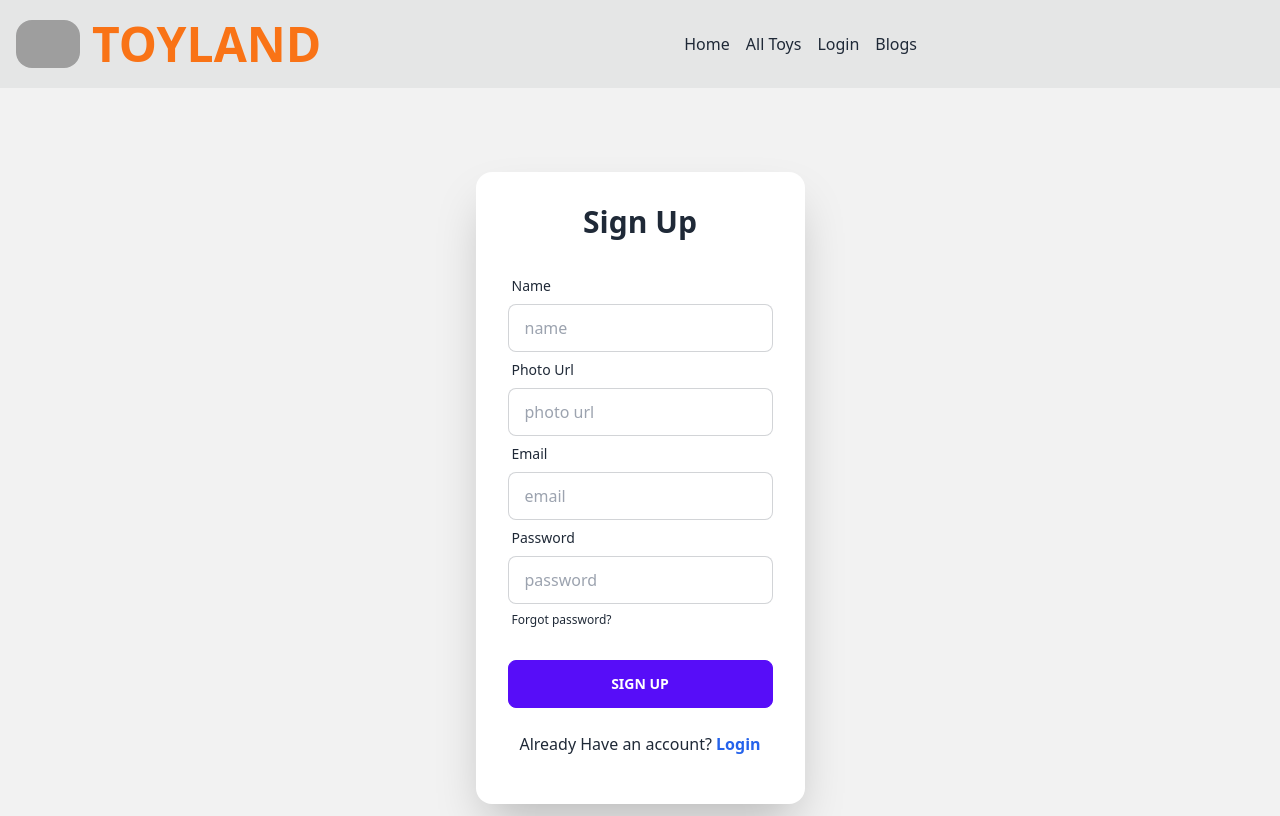
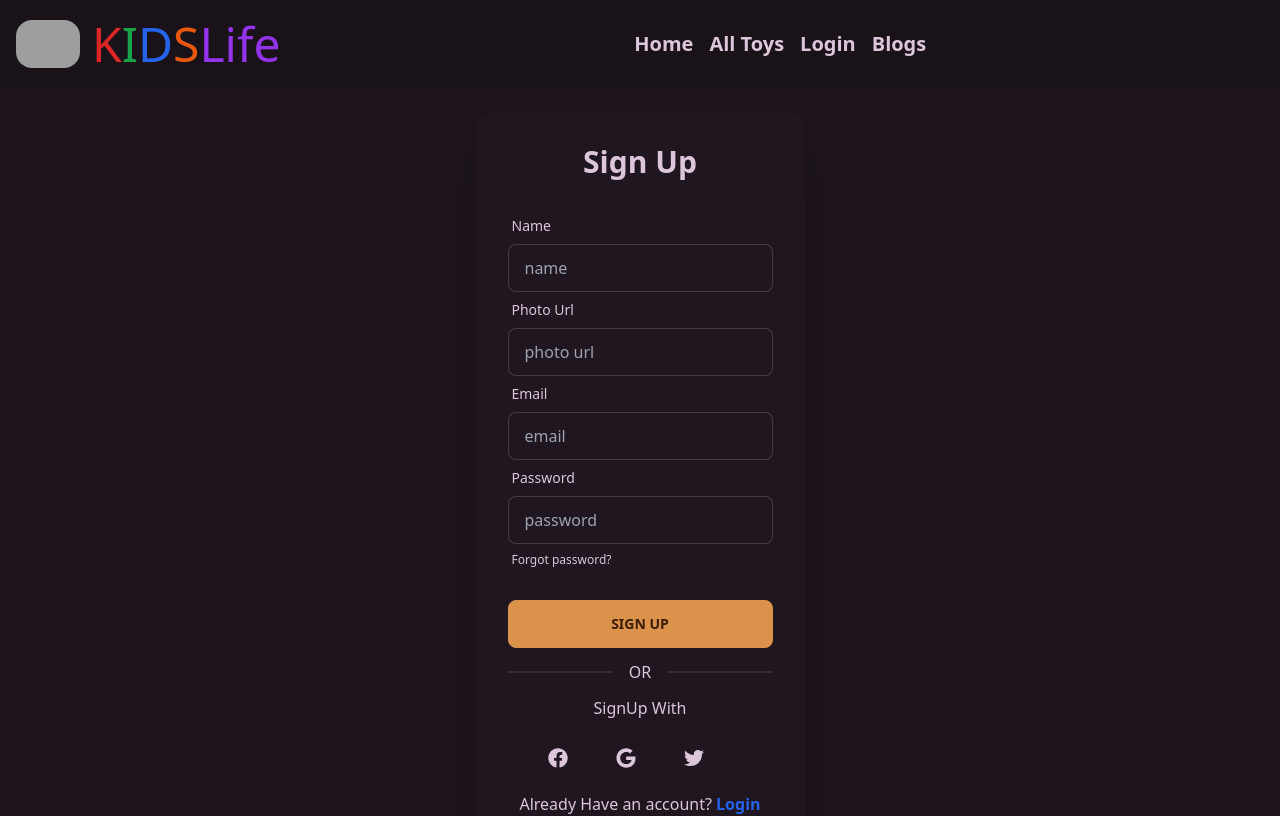
Before and after one commit to jahidcst/toy-client-side, a React (Vite) app: page /signup in a window 1280 px wide. Shown: the top 816 px of the page. Built offline with nearby package versions, Linux system fonts and the light colour scheme; no server answers; grey boxes are pictures that could not be loaded.

Commit message:
google added

```diff
--- a/index.html
+++ b/index.html
@@ -4,7 +4,7 @@
     <meta charset="UTF-8" />
     <link rel="icon" type="image/svg+xml" href="/vite.svg" />
     <meta name="viewport" content="width=device-width, initial-scale=1.0" />
-    <title>TOYLAND</title>
+    <title>KIDSLIFE</title>
   </head>
   <body>
     <div id="root"></div>
--- a/src/Login/Login.jsx
+++ b/src/Login/Login.jsx
@@ -1,10 +1,12 @@
 import { useContext } from "react";
 import { Link, useLocation, useNavigate } from "react-router-dom";
 import { AuthContext } from "../provider/AuthProvider";
+import { FaGoogle, FaFacebook, FaTwitter } from 'react-icons/fa';
+
 
 const Login = () => {
 
-  const { signIn } = useContext(AuthContext);
+  const { signIn, google } = useContext(AuthContext);
 
   const navigate = useNavigate()
   const location = useLocation()
@@ -23,8 +25,19 @@ const Login = () => {
       })
       .catch(error => console.log(error))
 
-      form.reset();
+    form.reset();
   }
+  const handleGoogle = () => {
+    google()
+        .then(result => {
+            const googleUser = result.user;
+            console.log(googleUser)
+            navigate(location?.state?.from.pathname || '/')
+        })
+        .catch(error => {
+            console.log(error.message)
+        })
+}
 
   return (
     <div>
@@ -55,6 +68,15 @@ const Login = () => {
                 <div className="form-control mt-6">
                   <input className="btn btn-primary" type="submit" value="Login" />
                 </div>
+                <div>
+                  <div className="divider">OR</div>
+                  <p className=" text-center">Login With</p>
+                  <div className="flex gap-10 ml-10 mt-7 text-xl">
+                    <button><p><FaFacebook /></p></button>
+                    <button onClick={handleGoogle}><p><FaGoogle /></p></button>
+                    <button><p><FaTwitter /></p></button>
+                  </div>
+                </div>
               </form>
               <p className="my-4 text-center">New to Toy Land? <Link className="text-blue-600 font-bold" to='/signup'>Sign Up</Link></p>
             </div>
--- a/src/Pages/Home/Banner/Banner.jsx
+++ b/src/Pages/Home/Banner/Banner.jsx
@@ -1,3 +1,4 @@
+import { Link } from "react-router-dom";
 
 const Banner = () => {
     return (
@@ -7,7 +8,7 @@ const Banner = () => {
                 <div className="max-w-md text-black">
                     <h1 className="mb-5 text-6xl font-bold ">Toys <br /><span> for Kids</span></h1>
                     <p className="mb-5">Provident cupiditate voluptatem et in. Quaerat fugiat ut assumenda excepturi exercitationem quasi. In deleniti eaque aut repudiandae et a id nisi.</p>
-                    <button className="btn btn-outline">About us</button>
+                    <Link to='/login' className="btn btn-secondary hover:bg-teal-950"> Explore More</Link>
                 </div>
             </div>
         </div>
--- a/src/Shared/Navber/Navber.jsx
+++ b/src/Shared/Navber/Navber.jsx
@@ -21,13 +21,13 @@ const Navber = () => {
             <div className=" flex justify-between  items-center bg-base-300 py-5">
                 <div className=" flex ml-4 gap-3 items-center">
                     <img className="w-16 rounded-2xl" src="https://img.freepik.com/free-vector/different-kind-toys_1308-74241.jpg?w=740&t=st=1684496851~exp=1684497451~hmac=0b0ac256b4b9211c99909f7a6de68e8d044d80ae1b13afb6a45da36c4da24eec" alt="" />
-                    <Link to='/'><a className=" normal-case text-5xl font-semibold text-orange-500">TOYLAND</a></Link>
+                    <Link to='/'><a className=" normal-case text-5xl font-semibol"><span className="text-red-600">K</span><span className="text-green-600">I</span><span className="text-blue-600">D</span><span className="text-orange-600">S</span><span className="text-purple-600">Life</span></a></Link>
                 </div>
-                <div className="flex gap-4">
+                <div className="flex gap-4 text-xl font-semibold">
                     <NavLink className="{({isActive})=> (isActive ? 'font-semibold text-primary' : 'default')}" to='/'>Home</NavLink>
                     <NavLink className="({isActive})=> (isActive ? 'font-semibold text-primary' : 'default')}" to='/alltoys'>All Toys</NavLink>
                     {
-                        user?.email ?
+                        user?.email?
                             <>
                                 <NavLink className="({isActive})=> (isActive ? 'font-semibold text-primary' : 'default')}" to='/mytoys'>My Toys</NavLink>
                                 <NavLink className="({isActive})=> (isActive ? 'font-semibold text-primary' : 'default')}" to='/addatoy'>Add A Toy</NavLink>
--- a/src/SignUp/SignUp.jsx
+++ b/src/SignUp/SignUp.jsx
@@ -1,11 +1,12 @@
 import { useContext } from "react";
 import { Link, useLocation, useNavigate } from "react-router-dom";
 import { AuthContext } from "../provider/AuthProvider";
+import { FaGoogle, FaFacebook, FaTwitter } from 'react-icons/fa';
 
 
 const SignUp = () => {
 
-    const { createUser, updateUser } = useContext(AuthContext)
+    const { createUser, google, updateUser } = useContext(AuthContext)
     const navigate = useNavigate()
     const location = useLocation()
 
@@ -27,7 +28,19 @@ const SignUp = () => {
             })
             .catch(error => console.log(error))
 
-            form.reset()
+        form.reset()
+    }
+
+    const handleGoogle = () => {
+        google()
+            .then(result => {
+                const googleUser = result.user;
+                console.log(googleUser)
+                navigate(location?.state?.from.pathname || '/')
+            })
+            .catch(error => {
+                console.log(error.message)
+            })
     }
 
 
@@ -73,6 +86,15 @@ const SignUp = () => {
                                 <div className="form-control mt-6">
                                     <input className="btn btn-primary" type="submit" value="Sign Up" />
                                 </div>
+                                <div>
+                                    <div className="divider">OR</div>
+                                    <p className=" text-center">SignUp With</p>
+                                    <div className="flex gap-12 ml-10 mt-7 text-xl">
+                                        <button><p><FaFacebook /></p></button>
+                                        <button onClick={handleGoogle}><p><FaGoogle /></p></button>
+                                        <button><p><FaTwitter /></p></button>
+                                    </div>
+                                </div>
                             </form>
                             <p className="my-4 text-center">Already Have an account? <Link className="text-blue-600 font-bold" to='/login'>Login</Link></p>
                         </div>
--- a/src/provider/AuthProvider.jsx
+++ b/src/provider/AuthProvider.jsx
@@ -1,10 +1,12 @@
 /* eslint-disable react/prop-types */
 import { createContext, useEffect, useState } from "react";
-import { createUserWithEmailAndPassword, getAuth, onAuthStateChanged, signInWithEmailAndPassword, signOut, updateProfile } from "firebase/auth";
+import { GoogleAuthProvider, createUserWithEmailAndPassword, getAuth, onAuthStateChanged, signInWithEmailAndPassword, signInWithPopup, signOut, updateProfile } from "firebase/auth";
 import app from "../firebase/firebase.config";
 
 export const AuthContext = createContext();
 const auth = getAuth(app);
+
+const googleProvider = new GoogleAuthProvider()
 
 const AuthProvider = ({children}) => {
     const [user, setUser] = useState(null)
@@ -34,6 +36,10 @@ const AuthProvider = ({children}) => {
         return signOut(auth)
     }
 
+    const google = () => {
+        return signInWithPopup(auth, googleProvider);
+    }
+
     useEffect(() =>{
          const unsubscribe = onAuthStateChanged(auth, currentUser =>{
             setUser(currentUser);
@@ -52,6 +58,7 @@ const AuthProvider = ({children}) => {
         signIn,
         updateUser,
         logOut,
+        google
 
     }
 
--- a/tailwind.config.js
+++ b/tailwind.config.js
@@ -8,5 +8,31 @@ export default {
   theme: {
     extend: {},
   },
+  daisyui: {
+    themes: [
+      {
+        mytheme: {
+
+          "primary": "#DB924B",
+
+          "secondary": "#263E3F",
+
+          "accent": "#10576D",
+
+          "neutral": "#120C12",
+
+          "base-100": "#20161F",
+
+          "info": "#8DCAC1",
+
+          "success": "#9DB787",
+
+          "warning": "#FFD25F",
+
+          "error": "#FC9581",
+        },
+      },
+    ],
+  },
   plugins: [require("daisyui")],
 }
```
